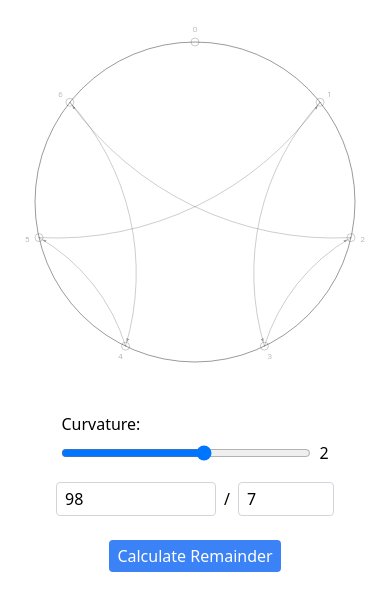
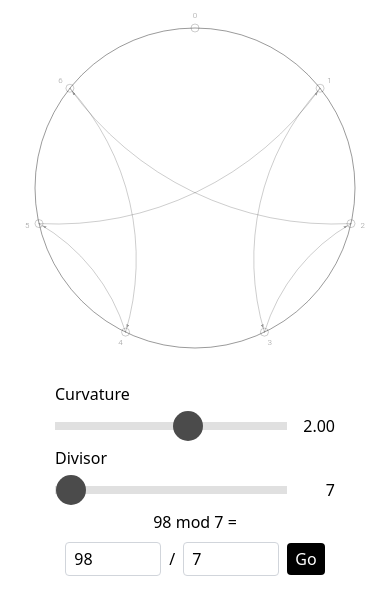
Before and after one commit to alexandre-eisenmann/diophantus, a React (Create React App) app: page / in a window 390 px wide. Shown: the top 614 px of the page. Built offline with nearby package versions, Linux system fonts and the light colour scheme.

Commit message:
another attempt to be mobile friendly

```diff
--- a/package.json
+++ b/package.json
@@ -7,6 +7,7 @@
     "@testing-library/jest-dom": "^5.17.0",
     "@testing-library/react": "^13.4.0",
     "@testing-library/user-event": "^13.5.0",
+    "lodash": "^4.17.21",
     "react": "^18.3.1",
     "react-dom": "^18.3.1",
     "react-scripts": "5.0.1",
--- a/public/index.html
+++ b/public/index.html
@@ -7,7 +7,6 @@
     <link rel="apple-touch-icon" sizes="180x180" href="/apple-touch-icon.png">
     <link rel="icon" type="image/png" sizes="32x32" href="/favicon-32x32.png">
     <link rel="icon" type="image/png" sizes="16x16" href="/favicon-16x16.png">
-    <link rel="manifest" href="/site.webmanifest">
 
     <!-- <link rel="icon" href="%PUBLIC_URL%/favicon.ico" /> -->
     <meta name="viewport" content="width=device-width, initial-scale=1" />
--- a/src/DivisorGraph.js
+++ b/src/DivisorGraph.js
@@ -1,6 +1,7 @@
 import React, { useEffect, useState, useRef } from 'react';
 import { AnimatedCircle } from './AnimatedCircle';
-// import StableSliderComponent from './StableSliderComponent';
+import StableSliderComponent from './StableSliderComponent';
+import { throttle } from 'lodash';
 
 
 
@@ -16,9 +17,12 @@ const DivisorGraph = () => {
   const dotRadius = 4;
   const tick = 200;
 
+  useEffect(() => {
+    updateCursor()
+  }, [paths, divisor, dividend]);
+
 
   useEffect(() => {
-    cursorRef.current.setAttribute("transform", `translate(${-1000}, ${-1000})`);
     const newArcs = [];
     for (let i = 1; i < divisor; i++) {
       const end = (i * 10) % divisor;
@@ -29,7 +33,6 @@ const DivisorGraph = () => {
   }, [divisor, dividend]);
 
   const createPath = () => {
-    cursorRef.current.setAttribute("transform", `translate(${-1000}, ${-1000})`);
     const newPaths = [];
     let start = 0;
     const numberString = dividend.toString();
@@ -192,22 +195,27 @@ const DivisorGraph = () => {
     return `M ${startX} ${startY} A ${gRadius} ${gRadius} 0 0 ${sweepFlag} ${endX} ${endY}`;
   };
 
+  const updateCursor = (x = -1000, y = -1000, value = "") => {
+    if (cursorRef.current) {
+      cursorRef.current.setAttribute("transform", `translate(${x}, ${y})`);
+
+      ['cursor-text', 'mod'].forEach((id) => {
+        const textElement = document.getElementById(id);
+        if (textElement) {
+          textElement.textContent = value.toString();
+        }
+
+      })
+    }
+  }
+
   const handleMilestone = ({ type, source, target, ref, event }) => {
     if (event === "end" ) {
       //  console.log(`${type}: ${source} -> ${target} -> ${ref}`);
       const angle = (Math.PI / 2) - (target / divisor) * 2 * Math.PI;
       const x = (radius + 12) * Math.cos(angle);
       const y = -(radius + 12) * Math.sin(angle);
-
-
-      if (cursorRef.current) {
-        cursorRef.current.setAttribute("transform", `translate(${x}, ${y})`);
-        // Use getElementById to find the text element
-        const textElement = document.getElementById('cursor-text');
-        if (textElement) {
-          textElement.textContent = target.toString();
-        }
-      }
+      updateCursor(x, y, target)
     }
   };
 
@@ -230,8 +238,9 @@ const DivisorGraph = () => {
   };
 
   return (
-    <div className="mt-2 flex flex-col items-center ">
-      <svg width={radius * 2 + dotRadius * 2 + 60 } height={radius * 2 + dotRadius * 2 + 60}>
+    <div className="mt-1 flex flex-col items-center ">
+
+      <svg className="mt-[-10px] "  width={radius * 2 + dotRadius * 2 + 60 } height={radius * 2 + dotRadius * 2 + 60}>
         <defs>
         <marker id="arrowhead" markerWidth="20" markerHeight="14" refX={10 * dotRadius} refY="7" orient="auto">
             <polygon points="0,0 20,7 0,14" fill="#999" />
@@ -262,69 +271,54 @@ const DivisorGraph = () => {
         </g>
       </svg>
 
-      <div className="mt-4">
-        <label htmlFor="curvature" className="block mb-1">Curvature:</label>
-        <div className="flex items-center space-x-2">
-          <input
-            id="curvature"
-            type="range"
-            min="0.6"
-            max="3"
-            step="0.01" // Step increment of 0.1 for more granularity
-            value={curvature}
-            onChange={(e) => {
-              setCurvature(parseFloat(e.target.value));
-              setPaths([]);
-            }}
-            className="border border-gray-300 rounded px-2 py-1"
-            style={{ width: '250px' }} // Increased width
-          />
-          <span>{curvature}</span>
-        </div>
-      </div>
-
-      {/* <div className="mt-0">
+      <div >
         <div>
           <StableSliderComponent
             id = {"curv"}
             label={"Curvature"}
-            value={curvature}
+            initialValue={curvature}
             min="0.6"
             max="3"
             step="0.01"
-            handleChange={(e) => {
-              setCurvature(parseFloat(e.target.value));
+            onChange={(e) => {
+              throttle(() => {
+                setCurvature(parseFloat(e.target.value).toFixed(2));
                 setPaths([]);
+              }, 10)();
             }}
           />
         </div>
-      </div> */}
+      </div>
 
-      {/* <div className="mt-4">
+      <div className="mt-2">
         <div>
           <StableSliderComponent
             id = {"divis"}
             label={"Divisor"}
-            value={divisor }
+            initialValue={divisor }
             min="1"
             max="999"
             step="1"
-            handleChange={(e) => {
-                setDivisor( Math.max(1, parseFloat(e.target.value, 10)))
+            onChange={(e) => {
+              throttle(() => {
+                setDivisor(Math.max(1, parseInt(e.target.value, 10)));
+              }, 50)();
             }}
           />
         </div>
-      </div> */}
+      </div>
 
+      <div className = "mt-2">
+        <div>{dividend} mod {divisor} = <span id="mod"></span></div>
+      </div>
 
-      <div className="mt-4">
-        <div className="flex items-center space-x-2 mb-2">
+      <div className="mt-2 flex items-center space-x-2">
       <input
         id="dividend"
         type="number"
         value={dividend}
         onChange={(e) => setDividend(Math.max(1, parseInt(e.target.value, 10)))}
-            className="border border-gray-300 rounded px-2 py-1 w-40" // Increased width
+        className="border border-gray-300 rounded px-2 py-1 w-24" // Adjust width as needed
       />
       <label htmlFor="divisor">/</label>
       <input
@@ -334,28 +328,10 @@ const DivisorGraph = () => {
         max="1000"
         value={divisor}
         onChange={(e) => setDivisor(Math.max(1, parseInt(e.target.value, 10)))}
-            className="border border-gray-300 rounded px-2 py-1 w-24" // Increased width
+        className="border border-gray-300 rounded px-2 py-1 w-24" // Adjust width as needed
       />
+      <button onClick={createPath} className="bg-black text-white px-2 py-1 rounded">Go</button>
     </div>
-      </div>
-      <div className="flex justify-center mt-4">
-          <button onClick={createPath} className="bg-blue-500 text-white px-2 py-1 rounded">Calculate Remainder</button>
-      </div>
-
-
-      {/* <div className="mt-4">
-        <div>
-          <StableSliderComponent
-            label={"Divisor"}
-            value={divisor}
-            min="1"
-            max="999"
-            step="1"
-            handleChange={(e) => setDivisor(Math.max(1, parseInt(e.target.value, 10)))}
-          />
-        </div>
-      </div> */}
-
 
 
     </div>
--- a/src/StableSliderComponent.js
+++ b/src/StableSliderComponent.js
@@ -1,54 +1,87 @@
-import React, { useRef, useEffect } from 'react';
+import React, { useRef, useEffect, useState, useCallback } from 'react';
 
-const StableSliderComponent = ({ id, value, label, min, max, step, handleChange }) => {
+const StableSliderComponent = ({ id, initialValue, label, min, max, step, onChange }) => {
+  const [value, setValue] = useState(() => {
+    const parsed = parseFloat(initialValue);
+    return isNaN(parsed) ? parseFloat(min) : parsed;
+  });
   const sliderRef = useRef(null);
+  const isDraggingRef = useRef(false);
+
+  const minValue = parseFloat(min);
+  const maxValue = parseFloat(max);
+  const stepValue = parseFloat(step);
+
+  const formatValue = useCallback((val) => {
+    const stepDecimals = step.toString().split('.')[1]?.length || 0;
+    return Number(val).toFixed(stepDecimals);
+  }, [step]);
+
+  const clamp = useCallback((num, min, max) => Math.min(Math.max(num, min), max), []);
+
+  const sanitizeValue = useCallback((val) => {
+    const parsed = parseFloat(val);
+    if (isNaN(parsed)) return minValue;
+    return clamp(parsed, minValue, maxValue);
+  }, [clamp, minValue, maxValue]);
 
   useEffect(() => {
     const slider = sliderRef.current;
     if (!slider) return;
 
-    const handleUpdate = (e) => {
+    const getValueFromMousePosition = (clientX) => {
+      const rect = slider.getBoundingClientRect();
+      const percent = clamp((clientX - rect.left) / rect.width, 0, 1);
+      const rawValue = percent * (maxValue - minValue) + minValue;
+      return sanitizeValue(rawValue);
+    };
+
+    const updateValue = (clientX) => {
+      const newValue = getValueFromMousePosition(clientX);
+      setValue(newValue);
+      onChange({ target: { value: newValue.toString() } });
+    };
+
+    const handleMove = (e) => {
+      if (!isDraggingRef.current) return;
       e.preventDefault();
       const clientX = e.type.includes('touch') ? e.touches[0].clientX : e.clientX;
-      const rect = slider.getBoundingClientRect();
-      const x = clientX - rect.left;
-      const percent = Math.max(0, Math.min(1, x / rect.width));
-      const minValue = parseFloat(min);
-      const maxValue = parseFloat(max);
-      const newValue = percent * (maxValue - minValue) + minValue;
-      handleChange({ target: { value: newValue } });
+      updateValue(clientX);
     };
 
-    const handleTouchStart = (e) => {
-      document.addEventListener('touchmove', handleUpdate, { passive: false });
-      document.addEventListener('touchend', handleTouchEnd, { passive: false });
+    const handleStart = (e) => {
+      isDraggingRef.current = true;
+      handleMove(e);
     };
 
-    const handleTouchEnd = () => {
-      document.removeEventListener('touchmove', handleUpdate);
-      document.removeEventListener('touchend', handleTouchEnd);
+    const handleEnd = () => {
+      isDraggingRef.current = false;
     };
 
-    slider.addEventListener('touchstart', handleTouchStart, { passive: false });
-    slider.addEventListener('mousedown', (e) => {
-      handleUpdate(e);
-      document.addEventListener('mousemove', handleUpdate);
-      document.addEventListener('mouseup', handleMouseUp);
-    });
+    slider.addEventListener('mousedown', handleStart);
+    slider.addEventListener('touchstart', handleStart, { passive: false });
 
-    const handleMouseUp = () => {
-      document.removeEventListener('mousemove', handleUpdate);
-      document.removeEventListener('mouseup', handleMouseUp);
-    };
+    document.addEventListener('mousemove', handleMove);
+    document.addEventListener('touchmove', handleMove, { passive: false });
+
+    document.addEventListener('mouseup', handleEnd);
+    document.addEventListener('touchend', handleEnd);
 
     return () => {
-      slider.removeEventListener('touchstart', handleTouchStart);
-      document.removeEventListener('touchmove', handleUpdate);
-      document.removeEventListener('touchend', handleTouchEnd);
-      document.removeEventListener('mousemove', handleUpdate);
-      document.removeEventListener('mouseup', handleMouseUp);
+      slider.removeEventListener('mousedown', handleStart);
+      slider.removeEventListener('touchstart', handleStart);
+      document.removeEventListener('mousemove', handleMove);
+      document.removeEventListener('touchmove', handleMove);
+      document.removeEventListener('mouseup', handleEnd);
+      document.removeEventListener('touchend', handleEnd);
     };
-  }, [handleChange, min, max]);
+  }, [minValue, maxValue, stepValue, onChange, clamp, sanitizeValue]);
+
+  const handleInputChange = (e) => {
+    const newValue = sanitizeValue(e.target.value);
+    setValue(newValue);
+    onChange({ target: { value: newValue.toString() } });
+  };
 
   return (
     <div className="flex justify-center touch-none">
@@ -59,14 +92,14 @@ const StableSliderComponent = ({ id, value, label, min, max, step, handleChange
             ref={sliderRef}
             id={id}
             type="range"
-            min={min}
-            max={max}
-            step={step}
+            min={minValue}
+            max={maxValue}
+            step={stepValue}
             value={value}
-            onChange={handleChange}
+            onChange={handleInputChange}
             className="slider w-[230px] touch-none"
           />
-          <span className="w-12 text-right">{Number(value).toFixed(2)}</span>
+          <span className="w-12 text-right">{formatValue(value)}</span>
         </div>
       </div>
     </div>
```
Also changed, not shown: 1 other file (tests, documents, lock files or other folders). Lines whose indentation alone changed are shown as unchanged.
